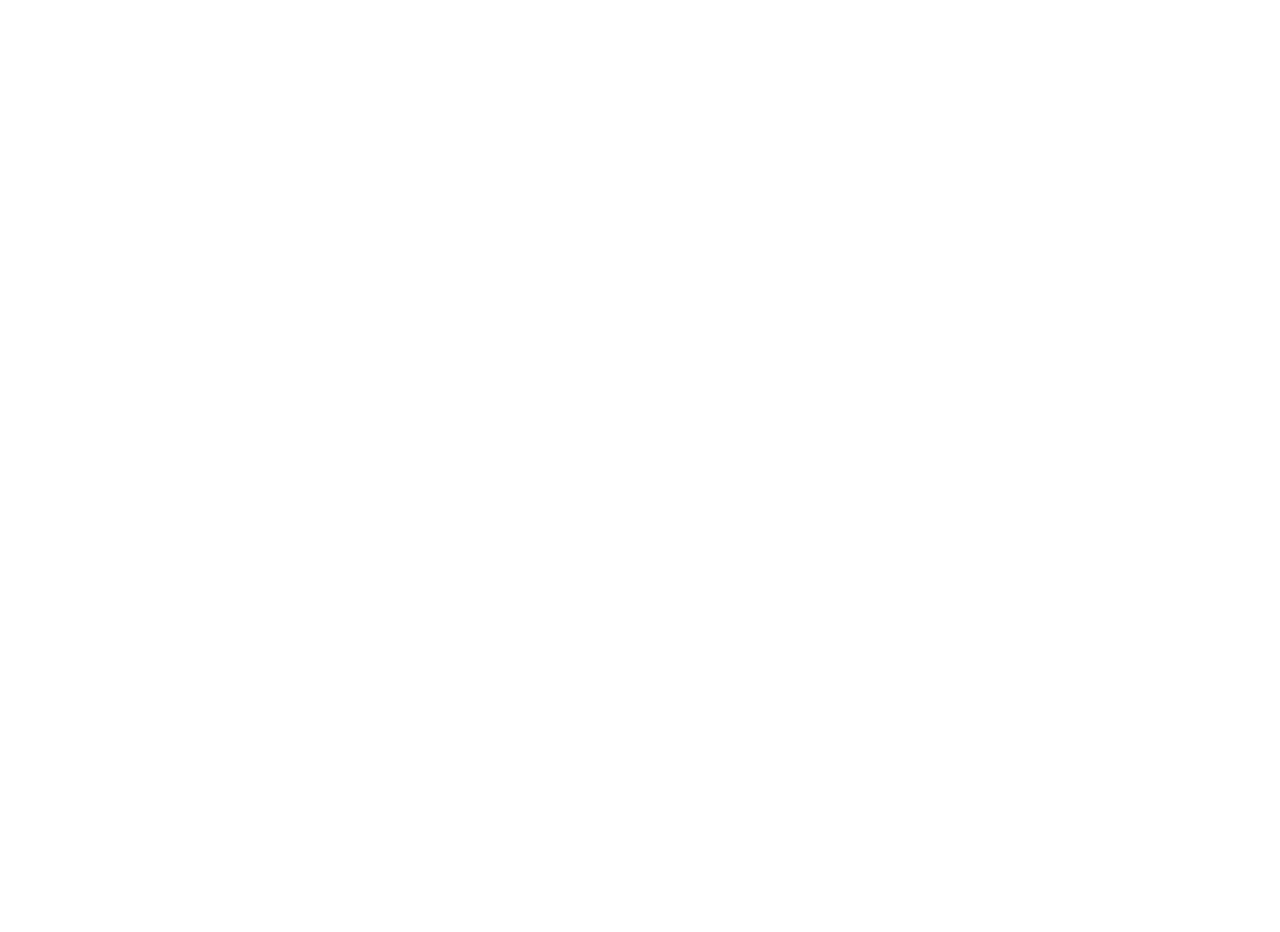
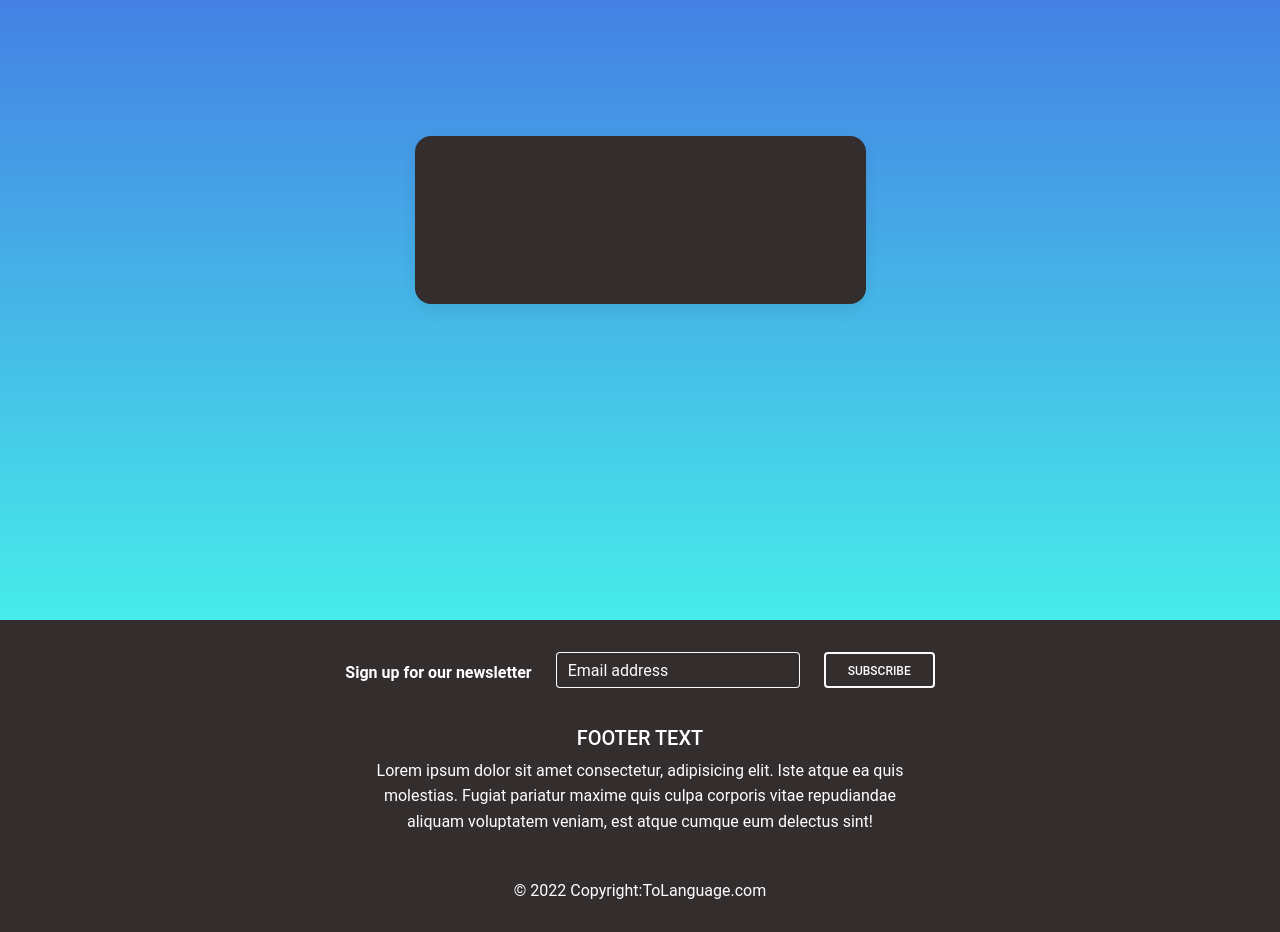
Before and after one commit to tuxoo/to-language-fe, a React (Create React App) app: page /courses in a window 1280 px wide. Before the commit this address had no page. Shown: the part 180-1112 px from the top of the page. Before the commit the page ends 800 px from the top, so only its background shows below. Built offline with nearby package versions, Linux system fonts and the light colour scheme; sample sign-in values are in the browser's storage.

Commit message:
TL: added footer;

```diff
--- a/src/App.tsx
+++ b/src/App.tsx
@@ -1,9 +1,11 @@
 import React, {useEffect} from "react";
 import {Route, Routes} from "react-router-dom";
-import Auth from "./page/Auth";
+import Login from "./page/Login";
 import {useActions} from "./hook/hooks";
 import {ToastContainer} from "react-toastify";
 import PrivateRoute from "./component/PrivateRoute";
+import Courses from "./page/Courses";
+import Footer from "./component/Footer";
 
 function App() {
     const {authenticateUser} = useActions();
@@ -17,11 +19,14 @@
         <>
             <ToastContainer/>
             <Routes>
-                <Route path="/" element={<Auth/>}/>
-                <Route path="/dashboard" element={<PrivateRoute>
-                    {/*<Dashboard/>*/}
-                </PrivateRoute>}/>
+                <Route path="/" element={<Login/>}/>
+                <Route path="/courses" element={
+                    <PrivateRoute>
+                        <Courses/>
+                    </PrivateRoute>
+                }/>
             </Routes>
+            <Footer/>
         </>
     );
 }
--- /dev/null
+++ b/src/component/Footer.tsx
@@ -0,0 +1,53 @@
+import React from "react";
+import {MDBBtn, MDBCol, MDBContainer, MDBFooter, MDBInput, MDBRow} from 'mdb-react-ui-kit';
+
+const Footer = () => {
+    return (
+        <MDBFooter className='text-center bg-dark text-white'>
+            <MDBContainer className='p-4'>
+                <section className='mt-2'>
+                    <form action=''>
+                        <MDBRow className='d-flex justify-content-center'>
+                            <MDBCol size="auto">
+                                <p className='pt-2'>
+                                    <strong>Sign up for our newsletter</strong>
+                                </p>
+                            </MDBCol>
+
+                            <MDBCol size="auto">
+                                <MDBInput contrast type='email' label='Email address' className='mb-2'/>
+                            </MDBCol>
+
+                            <MDBCol size="auto">
+                                <MDBBtn outline color='light' type='submit' className='mb-2'>
+                                    Subscribe
+                                </MDBBtn>
+                            </MDBCol>
+                        </MDBRow>
+                    </form>
+                </section>
+                <section className='mb-4 mt-4'>
+                    <MDBRow className='justify-content-center'>
+                        <MDBCol lg='6' md='12' className='mb-4 mb-md-0'>
+                            <h5 className='text-uppercase'>Footer text</h5>
+
+                            <p>
+                                Lorem ipsum dolor sit amet consectetur, adipisicing elit. Iste atque ea quis molestias.
+                                Fugiat pariatur maxime quis culpa corporis vitae repudiandae aliquam voluptatem veniam,
+                                est atque cumque eum delectus sint!
+                            </p>
+                        </MDBCol>
+                    </MDBRow>
+                </section>
+                <div className='text-center p-1 mt-2'>
+                    © 2022 Copyright:
+                    <a className='text-white' href='https://to-language.com/'>
+                        ToLanguage.com
+                    </a>
+                </div>
+            </MDBContainer>
+        </MDBFooter>
+    );
+}
+
+export default Footer
--- /dev/null
+++ b/src/component/Header.tsx
@@ -0,0 +1 @@
+import React from "react";
--- a/src/component/LoadingToRedirect.tsx
+++ b/src/component/LoadingToRedirect.tsx
@@ -3,7 +3,7 @@
 import {MDBModal, MDBModalContent, MDBModalDialog} from "mdb-react-ui-kit";
 
 const LoadingToRedirect = () => {
-    const [count, setCount] = useState(2);
+    const [count, setCount] = useState(1);
     const navigate = useNavigate();
 
     useEffect(() => {
@@ -11,7 +11,7 @@
             setCount((current) => current - 1);
         }, 1000)
 
-        count === 0 && navigate("/auth");
+        count === 0 && navigate("/");
 
         return () => clearInterval(interval);
     }, [count, navigate]);
--- /dev/null
+++ b/src/page/Courses.tsx
@@ -0,0 +1,41 @@
+import React from "react";
+
+const Courses = () => {
+    // const {name} = useAppSelector(selectAuth)
+    // const navigate = useNavigate();
+    // const dispatch = useAppDispatch();
+    //
+    // const handleLogout = () => {
+    //     dispatch(logout());
+    //     toast.success("User Logout Successfully");
+    //     navigate("/");
+    // }
+    //
+    return (
+        <section className="vh-100 gradient-app">
+            <div className="container py-4 h-100">
+                <div className="row d-flex justify-content-center align-items-center h-100">
+                    <div className="col-12 col-md-8 col-lg-6 col-xl-5">
+                        <div className="card bg-dark text-white" style={{borderRadius: "1rem"}}>
+                            <div className="card-body p-4 text-center">
+                                <div className="mb-md-5 mt-md-4 pb-5">
+                                    {/*<h2 className="fw-bold mb-2"> Welcome to Dashboard </h2>*/}
+                                    {/*<h4> Name: {name} </h4>*/}
+                                    {/*<button*/}
+                                    {/*    className="btn btn-outline-light btn-lg px-5 mt-3"*/}
+                                    {/*    type="button"*/}
+                                    {/*    onClick={() => handleLogout()}*/}
+                                    {/*>*/}
+                                    {/*    Logout*/}
+                                    {/*</button>*/}
+                                </div>
+                            </div>
+                        </div>
+                    </div>
+                </div>
+            </div>
+        </section>
+    )
+}
+
+export default Courses
--- a/src/page/Auth.tsx
+++ b/src/page/Login.tsx
@@ -1,9 +1,9 @@
 import React, {useEffect, useState} from "react";
+import {useActions} from "../hook/hooks";
 import {useNavigate} from "react-router-dom";
 import {useSignInUserMutation, useSignUpUserMutation} from "../store/users/users.api";
 import {toast} from "react-toastify";
 import Input from "../component/Input";
-import {useActions} from "../hook/hooks";
 
 const initState = {
     firstName: "",
@@ -13,7 +13,7 @@
     confirmPassword: "",
 }
 
-const Auth = () => {
+const Login = () => {
     const [formValue, setFormValue] = useState(initState);
     const [showRegister, setShowRegister] = useState(false);
 
@@ -64,17 +64,20 @@
     }
 
     useEffect(() => {
+
+        console.log(isSignInSuccess, isSignUpSuccess)
+
         if (isSignInSuccess) {
             toast.success("User Login Successfully");
             authenticateUser({accessToken: signInData?.accessToken ?? "", refreshToken: signInData?.accessToken ?? ""})
-            navigate("/dashboard");
+            navigate("/courses");
         }
 
-        // if (isSignUpSuccess) {
-        //     toast.success("User Register Successfully");
-        //     authenticateUser({accessToken: signUpData?.accessToken, refreshToken: signUpData?.refreshToken})
-        //     navigate("/dashboard");
-        // }
+        if (isSignUpSuccess) {
+            toast.success("User Register Successfully");
+            authenticateUser({accessToken: signUpData?.accessToken ?? "", refreshToken: signUpData?.refreshToken ?? ""})
+            navigate("/courses");
+        }
     }, [isSignInSuccess, isSignUpSuccess]);
 
     useEffect(() => {
@@ -170,4 +173,4 @@
     )
 }
 
-export default Auth
+export default Login
--- a/src/store/users/users.api.ts
+++ b/src/store/users/users.api.ts
@@ -7,7 +7,7 @@
         baseUrl: "http://localhost:8080/v1",
     }),
     endpoints: builder => ({
-        signUpUser: builder.mutation<void, SignUpDto>({
+        signUpUser: builder.mutation<TokenContainer, SignUpDto>({
             query: (body: {
                 firstName: string,
                 lastName: string,
```
Also changed, not shown: src/page/Dashboard.tsx (deleted, +0 -41 lines).
